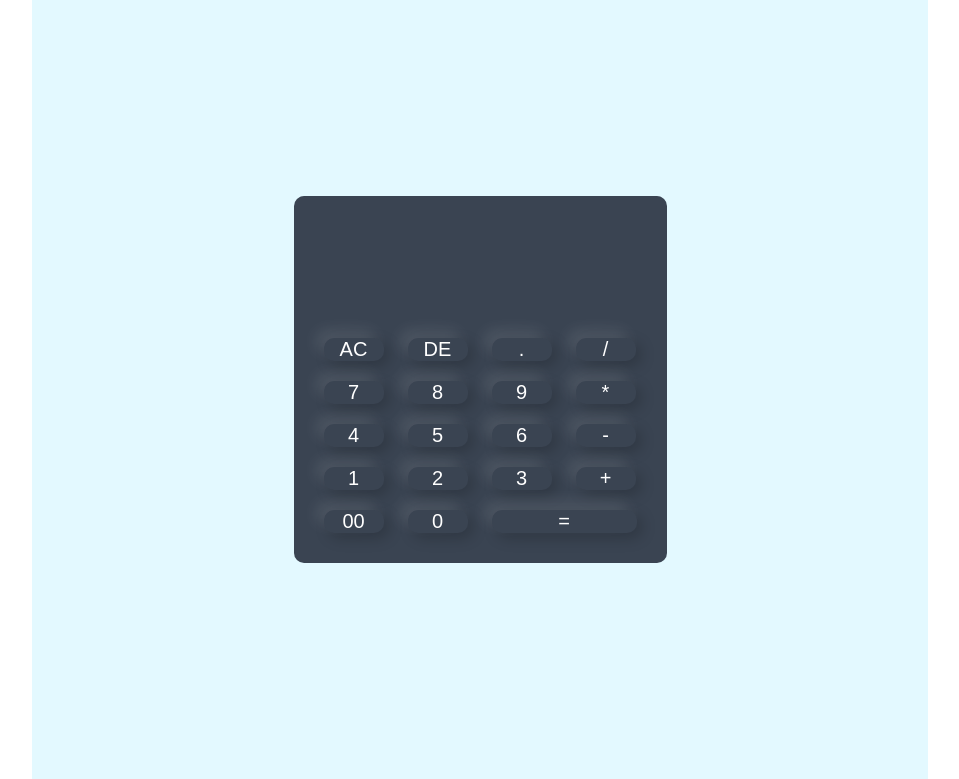
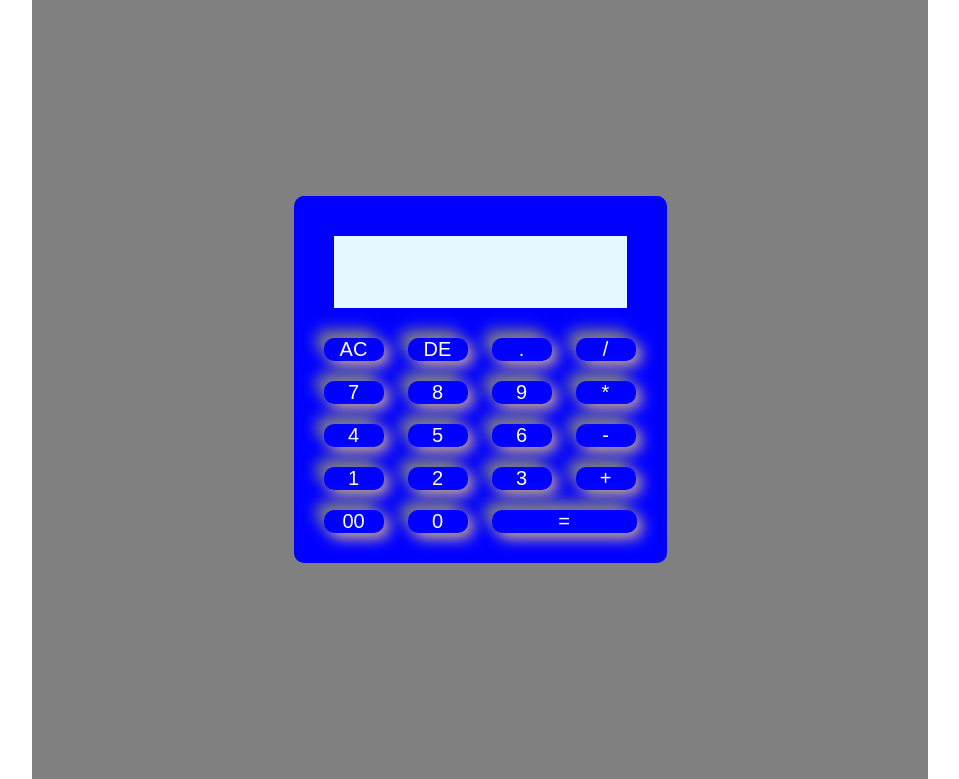
Before and after one commit to Ghulam-noori/Project-calculator, a plain HTML site: page calculator1.html in a window 1280 px wide. Shown: the part 58-837 px from the top of the page, without its empty margins (160-1119 px from the left). Drawn offline with Linux system fonts and the light colour scheme.

Commit message:
last changes

```diff
--- a/style.css
+++ b/style.css
@@ -10,7 +10,7 @@ body{
 .container{
     width: 100%;
     height:100vh;
-    background-color: #e3f9ff;
+    background-color:gray;
     display: flex;
     align-items: center;
     justify-content: center;
@@ -22,7 +22,7 @@ body{
 .calculator{
      */
 .calculator{
-    background: #3a4452;
+    background:blue;
     padding: 20px;
     border-radius: 10px;
 }
@@ -31,8 +31,7 @@ body{
     outline: 0;
     width: 60px;
     border-radius: 10px;
-
-    box-shadow: -8px -8px 15px rgb(255, 255,255, 0.1), 5px 5px 15px rgb(0, 0, 0 ,0.2);
+    box-shadow: -8px -8px 15px grey, 5px 5px 15px burlywood;
     background: transparent;
     font-size: 20px;
     color: #fff;
@@ -43,13 +42,15 @@ form .display{
     display: flex;
     justify-content: flex-end;
     margin:20px;
+    background-color: #e3f9ff;
+
 }
 form .display input{
     text-align: right;
     flex: 1;
     font-size: 45px;
     box-shadow: none;
-
+    color: black;
 }
 form input.equal{
     width: 145px;
```
